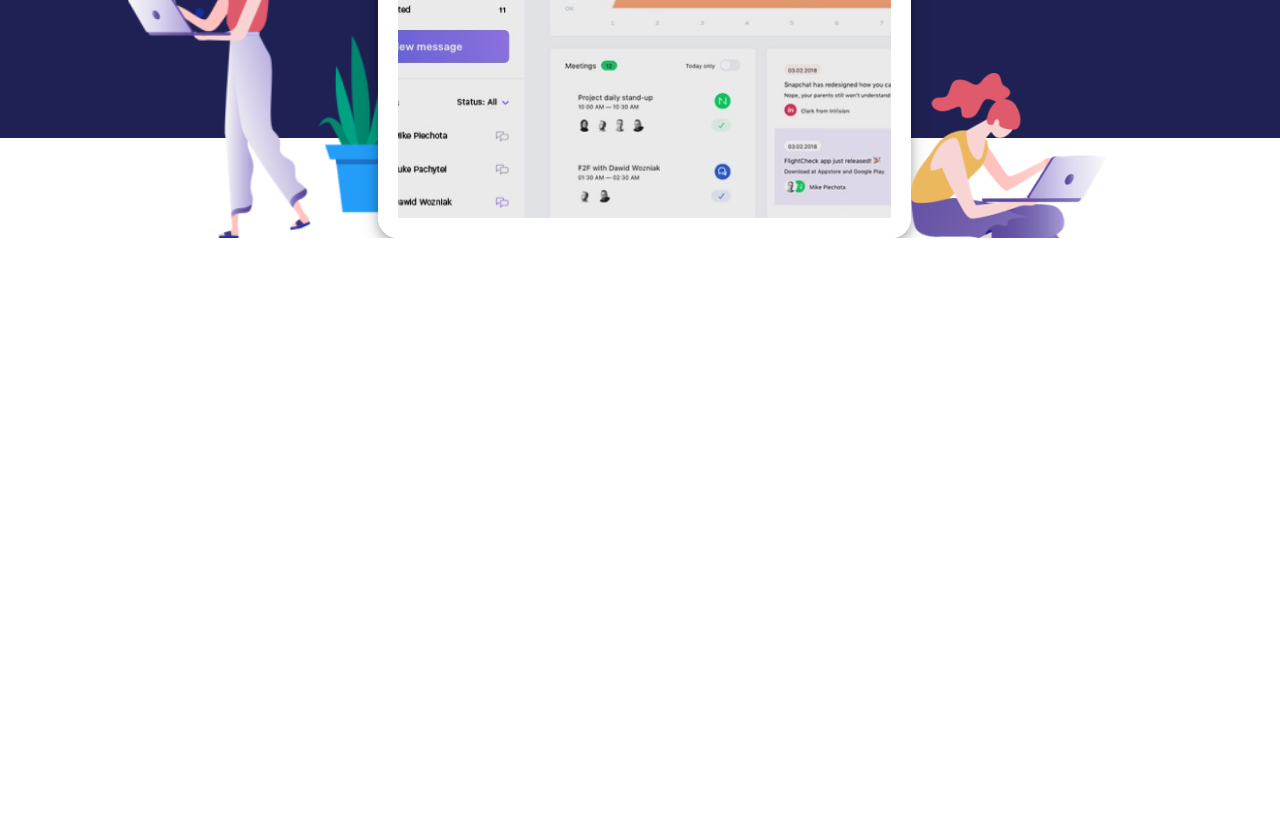
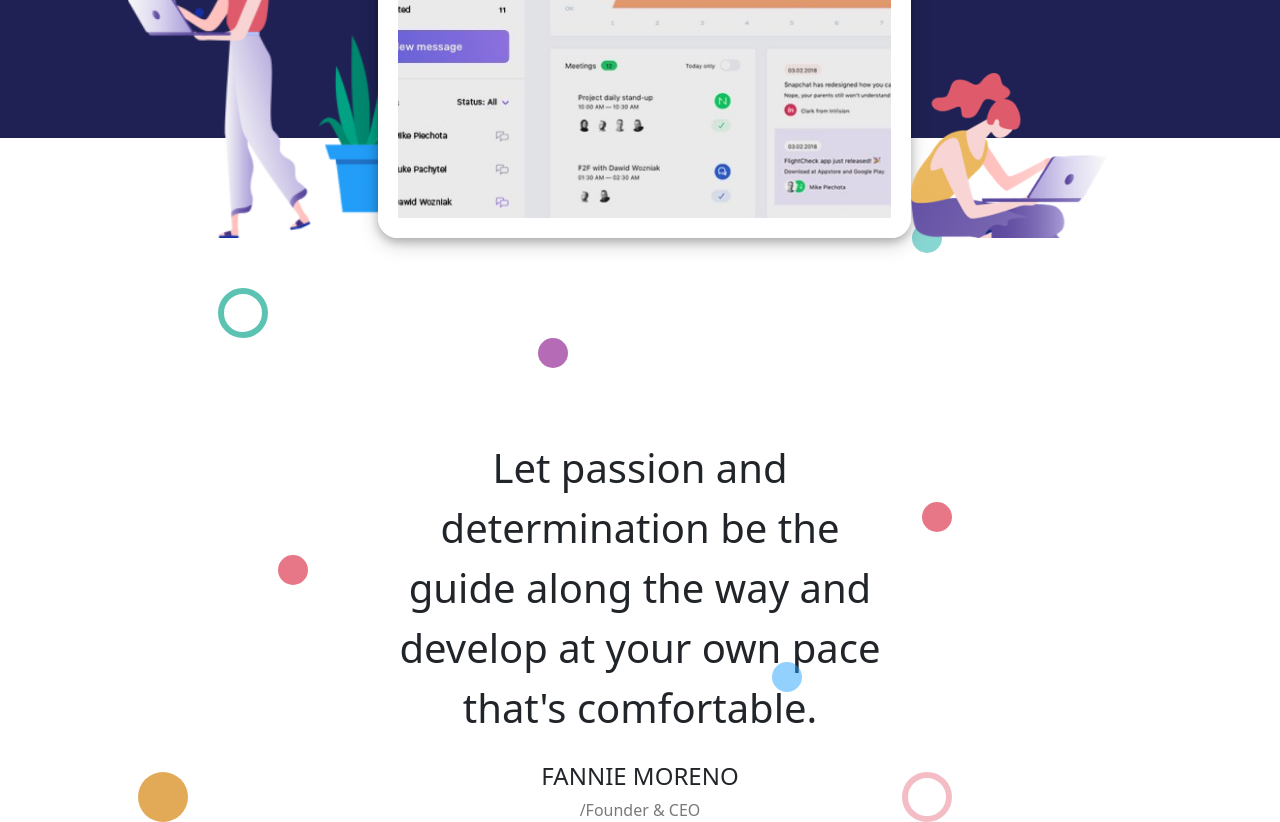
Before and after one commit to StefanoMRC/proj-html-vuejs, a Vue app: page / in a window 1280 px wide. Shown: the part 580-1402 px from the top of the page. Before the commit the page ends 818 px from the top, so only its background shows below. Built offline with nearby package versions, Linux system fonts and the light colour scheme.

Commit message:
fine pallini

```diff
--- a/src/App.vue
+++ b/src/App.vue
@@ -2,6 +2,7 @@
   <div id="app">
     <HeaderComp/>
     <HeroComp/>
+    <MainComp/>
   </div>
 </template>
 
@@ -9,11 +10,13 @@
 import "bootstrap"
 import HeaderComp from './components/header/HeaderComp.vue'
 import HeroComp from './components/hero/HeroComp.vue'
+import MainComp from './components/main/MainComp.vue'
 export default {
   name: 'App',
   components: {
     HeaderComp,
-    HeroComp
+    HeroComp,
+    MainComp
   }
 }
 </script>
--- /dev/null
+++ b/src/components/main/MainComp.vue
@@ -0,0 +1,20 @@
+<template>
+  <div>
+      <SezUno/>
+  </div>
+</template>
+
+<script>
+import SezUno from './PrimaSezione/SezUno.vue'
+export default {
+  name: 'MainComp',
+    components:{
+        SezUno
+    }
+}
+</script>
+
+<!-- Add "scoped" attribute to limit CSS to this component only -->
+<style scoped lang="scss">
+
+</style>
--- /dev/null
+++ b/src/components/main/PrimaSezione/SezUno.vue
@@ -0,0 +1,117 @@
+<template>
+  <div class="cont-principale" >
+    <div class="cont-secondario text-center" >
+      <p class="fs-1 w-50 m-auto">
+        Let passion and determination be the guide along the way and develop at your own pace that's comfortable.
+      </p>
+      <h4 class="text-uppercase pt-4">fannie moreno</h4>
+      <span class="color_chiaro">/Founder & CEO</span>
+      <div class="pallino_big p_green"></div>
+      <div class="pallino_small p_orange"></div>
+      <div class="pallino_big p_yellow"></div>
+      <div class="pallino_small p_purple"></div>
+      <div class="pallino_small p_blu"></div>
+      <div class="pallino_small p_red"></div>
+      <div class="pallino_small p_light_green"></div>
+      <div class="pallino_big p_light_orange"></div>
+    </div>
+  </div>
+</template>
+
+<script>
+export default {
+  name: 'SezUno',
+  data() {
+    return {
+      listaDati:[
+        {
+          numeri:1.926,
+          descrizione:'finisched sessions'
+        },
+        {
+          numeri:3.092,
+          descrizione:'enrolled learners'
+        },
+        {
+          numeri:200,
+          descrizione:'online instructors'
+        },
+        {
+          numeri:'100%',
+          descrizione:'satisfaction rate'
+        },
+      ]
+    }
+  },
+
+}
+</script>
+
+<!-- Add "scoped" attribute to limit CSS to this component only -->
+<style scoped lang="scss">
+  .cont-principale{
+    padding-top: 150px;
+    .cont-secondario{
+      width: 80%;
+      margin: auto;
+      padding-top: 150px;
+      position: relative;
+      .color_chiaro{
+        color: rgba(0, 0, 0, 0.527);
+      }
+      .pallino_big{
+        height: 50px;
+        width: 50px;
+        border-radius: 50%;
+        position: absolute;
+      }
+      .pallino_small{
+        height: 30px;
+        width: 30px;
+        border-radius: 50%;
+        position: absolute;
+      }
+      .p_green{
+        border: 6px solid #1fad95b9;
+        top: 0;
+        left: 90px;
+      }
+      .p_orange{
+        background: #e25a6cd2;
+        top: 50%;
+        left:150px;
+      }
+      .p_yellow{
+        background: #e2a957;
+        bottom: 0;
+        left: 10px;
+      }
+      .p_purple{
+        background: rgba(128, 0, 128, 0.582);
+        left: 40%;
+        top:50px;
+      }
+      .p_light_green{
+        background: rgba(32, 178, 171, 0.534);
+        top: -65px;
+        right: 210px;
+        z-index: -1;
+      }
+      .p_red{
+        background: #e25a6cd2;
+        top: 40%;
+        right: 200px;
+      }
+      .p_blu{
+        background: #1f9ffb7c;
+        top: 70%;
+        right: 350px;
+      }
+      .p_light_orange{
+        border: 6px solid #e25a6c65;
+        bottom: 0;
+        right: 200px;
+      }
+    }
+  }
+</style>
```
